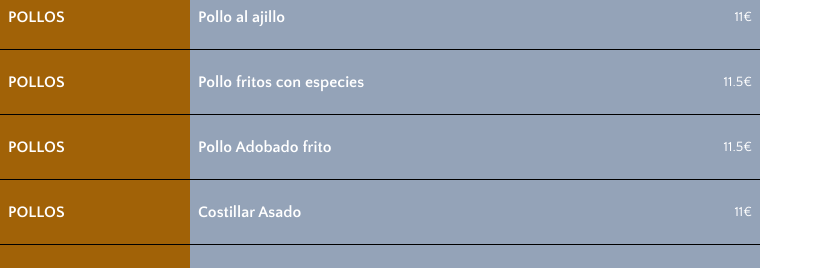
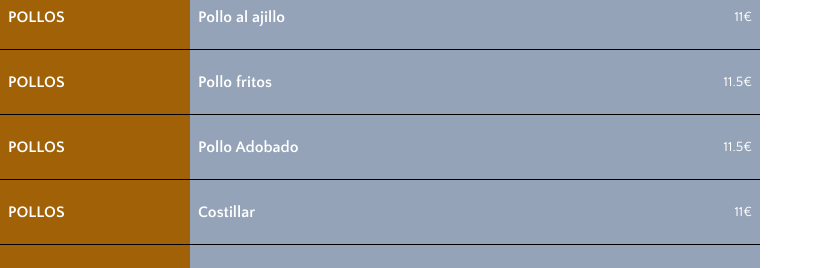
Before and after one commit to Zequy40/app-Factura, a Next.js app: page / in a window 1280 px wide. Shown: the part 432-700 px from the top of the page, without its empty margins (0-823 px from the left). Built offline with nearby package versions, Linux system fonts and the light colour scheme.

Commit message:
slight modifications

```diff
--- a/app/components/product.jsx
+++ b/app/components/product.jsx
@@ -1,5 +1,6 @@
 'use client'
 import { buyProduct } from '@/store/slice';
+import { useState } from 'react';
 import { useSelector, useDispatch } from 'react-redux';
 
 
@@ -14,6 +15,9 @@ const categoryColors = {
 
 export default function ProductList({ products }) {
 
+  const [buttonPressTime, setButtonPressTime] = useState(null);
+  const [selectedProductId, setSelectedProductId] = useState(null);
+
   const dispatch = useDispatch()
   const buy = (product) => {
     dispatch(buyProduct({
@@ -27,18 +31,48 @@ export default function ProductList({ products }) {
 
   }
 
+  const handleButtonPress = (productId) => {
+    // Obtener el tiempo actual en milisegundos
+    const currentTime = new Date().getTime();
+    // Guardar el tiempo en el estado
+    setButtonPressTime(currentTime);
+    setSelectedProductId(productId);
+  };
+
+  // Función para manejar el evento de soltar el botón
+  const handleButtonRelease = () => {
+    // Obtener el tiempo actual en milisegundos
+    const currentTime = new Date().getTime();
+    // Calcular la diferencia de tiempo en segundos
+    const timeDifference = (currentTime - buttonPressTime);
+
+    // Si el tiempo de pulsación es mayor o igual a 2 segundos, redirigir a otra página
+    if (timeDifference >= 300) {
+      // Reemplaza 'ruta' con la ruta de la página a la que quieres redirigir
+      window.location.href = `/products/${selectedProductId}`;
+      console.log('estoy pulsado');
+    }
+  };
+
   return (
     <div className="max-w-[760px] w-full bg-gray-200 mt-2">
       <div className="flex flex-col " >
         {
           products.map((product) => (
-            <button onClick={() => buy(product)} key={product.id} className="w-full flex bg-slate-400 cursor-pointer active:scale-90 border-b border-black">
+            <button
+            onClick={() => buy(product)} key={product.id}
+            className="w-full flex bg-slate-400 cursor-pointer active:scale-90 border-b border-black"
+            >
             <div className={`flex items-center justify-start px-2 py-5 w-1/4 ${categoryColors[product.category]}`}>
              <div className="rounded-lg text-center font-semibold uppercase">
                     {product.category}
                   </div>
             </div>
-              <div className='flex items-center justify-between px-2 py-5 w-3/4'>
+              <div className='flex items-center justify-between px-2 py-5 w-3/4'
+              onTouchStart={() => handleButtonPress(product.id)}
+            onTouchEnd={handleButtonRelease}
+            onMouseDown={() => handleButtonPress(product.id)}
+            onMouseUp={handleButtonRelease}>
 
                 <h5 className="text-md font-bold text-white">{product.title}</h5>
 
--- a/app/mocks/product.json
+++ b/app/mocks/product.json
@@ -2,301 +2,301 @@
     {"id":1,
 "category":"Pollos",
 "title":"Pollo Asado",
-"description":"",
+"description":"Pollo Asado",
 "price":10.50,
 "quantity":""},
 {"id":2,
 "category":"Pollos",
 "title":"Pollo al Limón",
-"description":"",
+"description":"Pollo asado al Limón",
 "price":11,
 "quantity":""},
 {"id":3,
 "category":"Pollos",
 "title":"Pollo al limón y cebolla",
-"description":"",
+"description":"Pollo asado al Limón y cebolla",
 "price":11,
 "quantity":""},
 {"id":4,
 "category":"Pollos",
 "title":"Pollo al ajillo",
-"description":"",
+"description":"Pollo asado al ajillo",
 "price":11,
 "quantity":""},
 {"id":5,
 "category":"Pollos",
-"title":"Pollo fritos con especies",
-"description":"",
+"title":"Pollo fritos",
+"description":"Pollo fritos con especies",
 "price":11.50,
 "quantity":""},
 {"id":6,
 "category":"Pollos",
-"title":"Pollo Adobado frito",
-"description":"",
+"title":"Pollo Adobado",
+"description":"Pollo Adobado frito",
 "price":11.50,
 "quantity":""},
 {"id":7,
 "category":"Pollos",
-"title":"Costillar Asado",
-"description":"",
+"title":"Costillar",
+"description":"Costillar Asado",
 "price":11,
 "quantity":""},
 {"id":8,
 "category":"Pollos",
 "title":"Alitas fritas 1/2",
-"description":"",
+"description":"Alitas fritas con especies",
 "price":4.50,
 "quantity":""},
 {"id":9,
 "category":"Pollos",
 "title":"Alitas fritas",
-"description":"",
+"description":"Alitas fritas con especies",
 "price":9,
 "quantity":""},
 {"id":10,
 "category":"Pollos",
 "title":"Combipechuitas",
-"description":"",
+"description":"Filete empanado con papas fritas",
 "price":5.50,
 "quantity":""},
 {"id":11,
 "category":"Pollos",
 "title":"Acedias",
-"description":"",
+"description":"Acedias fritas",
 "price":24,
 "quantity":""},
 {"id":12,
 "category":"Pollos",
 "title":"Chocos",
-"description":"",
+"description":"Chocos fritos",
 "price":24,
 "quantity":""},
 {"id":13,
 "category":"Pollos",
 "title":"Chipirones",
-"description":"",
+"description":"Chipirones fritos",
 "price":24,
 "quantity":""},
 {"id":14,
 "category":"Pollos",
 "title":"Adobo",
-"description":"",
+"description":"Adobo fritos",
 "price":24,
 "quantity":""},
 {"id":15,
 "category":"Pollos",
 "title":"Boquerones",
-"description":"",
+"description":"Boquerones fritos",
 "price":24,
 "quantity":""},
 {"id":16,
 "category":"Picar",
 "title":"Croquetas",
-"description":"",
+"description":"Croquetas de puchero o pollo",
 "price":4,
 "quantity":""},
 {"id":17,
 "category":"Picar",
 "title":"salchinpinchi",
-"description":"",
+"description":"Salchichas envuelta en bacon",
 "price":4,
 "quantity":""},
 {"id":18,
 "category":"Picar",
 "title":"quesitos",
-"description":"",
+"description":"queso rebozados y frito",
 "price":4,
 "quantity":""},
 {"id":19,
 "category":"Picar",
 "title":"no ni ná",
-"description":"",
+"description":"no ni ná",
 "price":4,
 "quantity":""},
 {"id":20,
 "category":"Picar",
 "title":"pimientos fritos",
-"description":"",
+"description":"pimientos fritos",
 "price":4,
 "quantity":""},
 {"id":21,
 "category":"Picar",
 "title":"mini san jacobos",
-"description":"",
+"description":"jamon y queso rebosado",
 "price":4,
 "quantity":""},
 {"id":22,
 "category":"Picar",
 "title":"lagrimitas de pollo",
-"description":"",
+"description":"carne de pollo rebozada",
 "price":4,
 "quantity":""},
 {"id":23,
 "category":"Picar",
 "title":"filete empanado",
-"description":"",
+"description":"filete de pollo empanado",
 "price":1.50,
 "quantity":""},
 {"id":24,
 "category":"Picar",
 "title":"patatas fritas 1/2",
-"description":"",
+"description":"patatas fritas naturales",
 "price":2,
 "quantity":""},
 {"id":25,
 "category":"Picar",
 "title":"patatas enteras",
-"description":"",
+"description":"patatas fritas naturales",
 "price":4,
 "quantity":""},
 {"id":26,
 "category":"Picar",
 "title":"paella",
-"description":"",
+"description":"paella",
 "price":5,
 "quantity":""},
 {"id":27,
 "category":"Picar",
 "title":"ensaladilla",
-"description":"",
+"description":"ensaladilla rusa",
 "price":4,
 "quantity":""},
 {"id":28,
 "category":"Picar",
 "title":"papas alioli",
-"description":"",
+"description":"papas alioli",
 "price":4,
 "quantity":""},
 {"id":29,
 "category":"Picar",
 "title":"salpicon de marisco",
-"description":"",
+"description":"salpicon de marisco",
 "price":4,
 "quantity":""},
 {"id":30,
 "category":"Picar",
 "title":"albondigas en tomate",
-"description":"",
+"description":"albondigas en tomate",
 "price":4,
 "quantity":""},
 {"id":31,
 "category":"Picar",
 "title":"patatas chips",
-"description":"",
+"description":"patatas fritas de bolsa",
 "price":1.80,
 "quantity":""},
 {"id":32,
 "category":"Picar",
 "title":"aceitunas",
-"description":"",
+"description":"aceitunas",
 "price":2.50,
 "quantity":""},
 {"id":33,
 "category":"Picar",
 "title":"pimientos asados",
-"description":"",
+"description":"pimientos asados aliñados",
 "price":4,
 "quantity":""},
 {"id":34,
 "category":"Picar",
 "title":"gazpacho",
-"description":"",
+"description":"gazpacho",
 "price":3.80,
 "quantity":""},
 {"id":35,
 "category":"Picar",
 "title":"refresco lata",
-"description":"",
+"description":"lata de 33cl",
 "price":1.20,
 "quantity":""},
 {"id":36,
 "category":"Picar",
 "title":"refresco 2l",
-"description":"",
+"description":"botella de 2L",
 "price":2.40,
 "quantity":""},
 {"id":37,
 "category":"Tortillas",
 "title":"casera",
-"description":"€",
+"description":"papas y huevos",
 "price":6,
 "quantity":""},
 {"id":38,
 "category":"Tortillas",
 "title":"llorona",
-"description":"€",
+"description":"papas, huevo y cebolla",
 "price":6.50,
 "quantity":""},
 {"id":39,
 "category":"Tortillas",
 "title":"suprema",
-"description":"",
+"description":"papas, huevo, cebolla, queso y chistorra",
 "price":8,
 "quantity":""},
 {"id":40,
 "category":"Tortillas",
 "title":"de la huerta",
-"description":"€",
+"description":"papas, huevo, cebolla y pimientos",
 "price":7,
 "quantity":""},
 {"id":41,
 "category":"Tortillas",
 "title":"campera",
-"description":"",
+"description":"papas, huevo, cebolla, pimiento y chistorra",
 "price":8,
 "quantity":""},
 {"id":42,
 "category":"Tortillas",
 "title":"sabrosa",
-"description":"",
+"description":"papas, huevo, cebolla y chistorra",
 "price":7.50,
 "quantity":""},
 {"id":43,
 "category":"Tortillas",
 "title":"falsa campera",
-"description":"",
+"description":"papas, huevo, pimiento y chistorra",
 "price":7.50,
 "quantity":""},
 {"id":44,
 "category":"Tortillas",
 "title":"ladrona",
-"description":"",
+"description":"papas, huevo y chistorra",
 "price":7,
 "quantity":""},
 {"id":45,
 "category":"Tortillas",
 "title":"cremosa",
-"description":"",
+"description":"papas, huevo, queso y chistorra",
 "price":7.50,
 "quantity":""},
 {"id":46,
 "category":"Tortillas",
 "title":"empanadera",
-"description":"",
+"description":"papas, huevo, atún y pimientos del piquillo",
 "price":7.50,
 "quantity":""},
 {"id":47,
 "category":"Tortillas",
 "title":"margarita",
-"description":"",
+"description":"papas, huevo, queso y jamon york",
 "price":7,
 "quantity":""},
 {"id":48,
 "category":"Tortillas",
 "title":"francesa",
-"description":"",
+"description":"papas, huevo y queso",
 "price":6.50,
 "quantity":""},
 {"id":49,
 "category":"Tortillas",
 "title":"cbq",
-"description":"",
+"description":"papas, huevo, cebolla, queso y bacon",
 "price":8,
 "quantity":""},
 {"id":50,
 "category":"Tortillas",
 "title":"tortipizza",
-"description":"",
+"description":"papas, huevo, queso, oregano y jamon york",
 "price":7.50,
 "quantity":""},
 {"id":51,
--- a/app/products/[id]/page.jsx
+++ b/app/products/[id]/page.jsx
@@ -1,4 +1,5 @@
 import { products } from '@/app/mocks/product.json';
+import Link from 'next/link';
 
 
 const Page = ({ params }) => {
@@ -24,20 +25,29 @@ const Page = ({ params }) => {
 
   return (
     <>
-      <div className="max-w-[760px] w-full bg-gray-200 my-7">
-        <div className="grid grid-cols-2 place-items-center gap-3 mx-1" >
+      <div className="max-w-[760px] w-full h-[100vh] bg-gray-700 flex items-center justify-center">
+        <div className="flex flex-col gap-2 p-16 rounded-xl bg-gray-300 relative" >
+        <Link href={'/'} className="flex items-center justify-center border border-transparent bg-indigo-600 px-6 py-3 text-base font-medium text-white shadow-sm hover:bg-indigo-700 absolute w-12 h-12 top-1 left-1 rounded-full">X</Link>
+          <div className={`flex items-center justify-center p-4 rounded-lg text-center font-semibold uppercase ${categoryColors[product.category]}`}>{product.category}</div>
+          <div className="flex gap-4">
+            <div className="w-full text-lg p-1">{product.title}:</div>
+            <div className="flex justify-center items-center text-white">
+              <div className="card-text text-center text-black">{product.price}€</div>
 
-          <div>
-            <div className={` bg-slate-600 rounded-lg text-center font-semibold uppercase ${categoryColors[product.category]}`}>{product.category}</div>
-            <div className="w-full p-1 bg-slate-400 rounded-lg">{product.title}</div>
-            <div className="flex flex-col items-center text-white">
-              <div className="card-text text-center text-black">{product.price}</div>
-              <div className="text-xs">{product.quantity}</div>
+
             </div>
+
           </div>
+          <div className="flex flex-col mb-8">
+          <div className="text-xs">Descripción:</div>
+          <div className="text-md">{product.description}</div>
+          </div>
+
         </div>
 
       </div>
+
+
 
     </>
 
```
